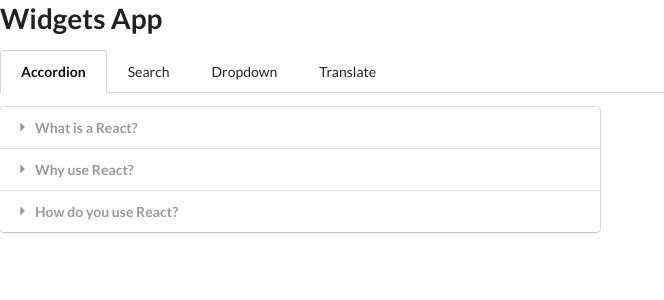
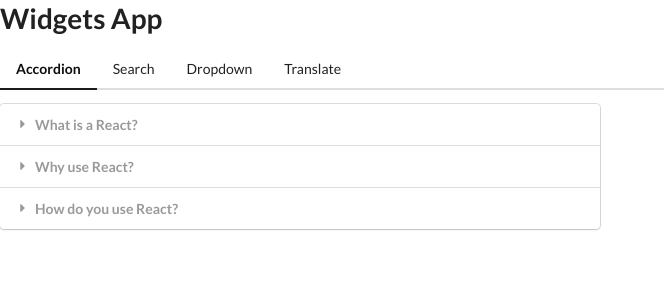
Before and after one commit to stefanhoth/learningreact-widgets, a React (Create React App) app: page / in a window 1280 px wide. Shown: the top 300 px of the page, without its empty margins (0-664 px from the left). Built offline with nearby package versions, Linux system fonts and the light colour scheme.

Commit message:
fix: Use different menu style

```diff
--- a/src/components/Navigation.js
+++ b/src/components/Navigation.js
@@ -10,7 +10,7 @@ const Navigation = () => {
   };
 
   return (
-    <div className="ui tabular menu">
+    <div className="ui secondary pointing menu">
       {renderLink("/", "Accordion")}
       {renderLink("/search", "Search")}
       {renderLink("/dropdown", "Dropdown")}
```
